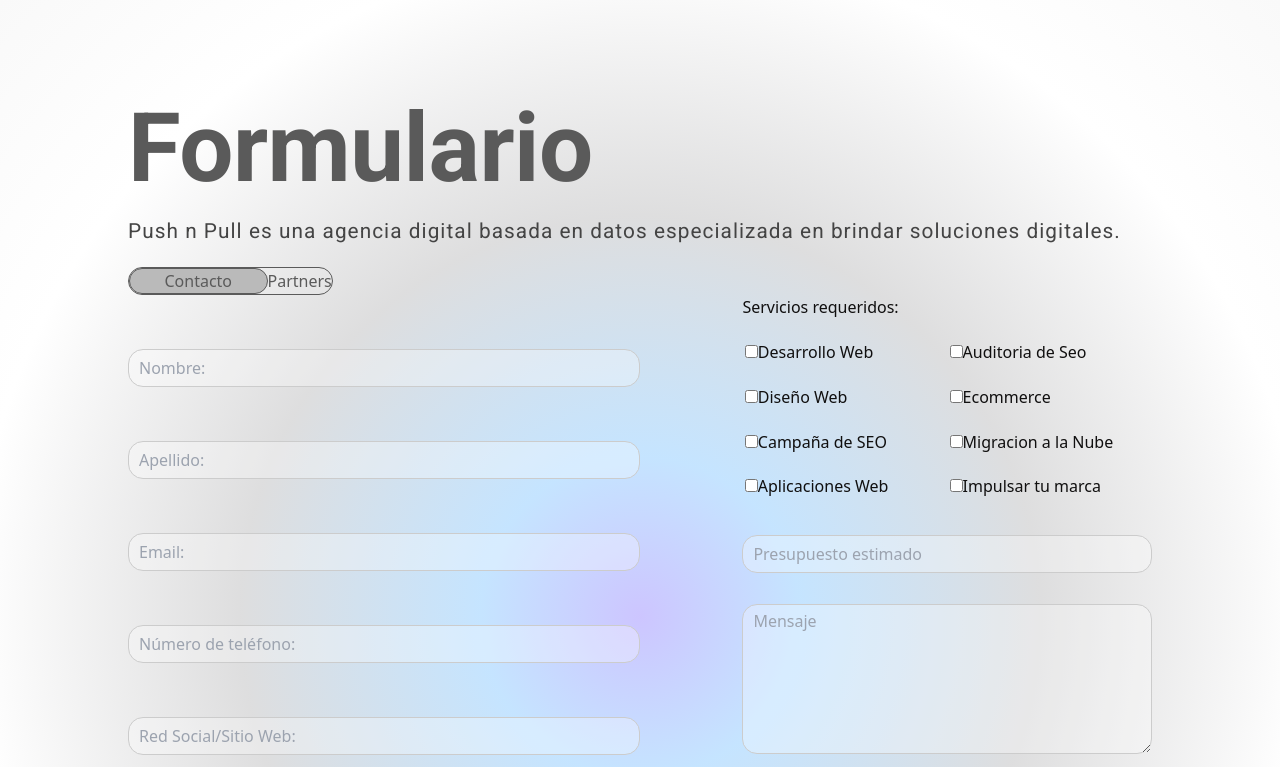
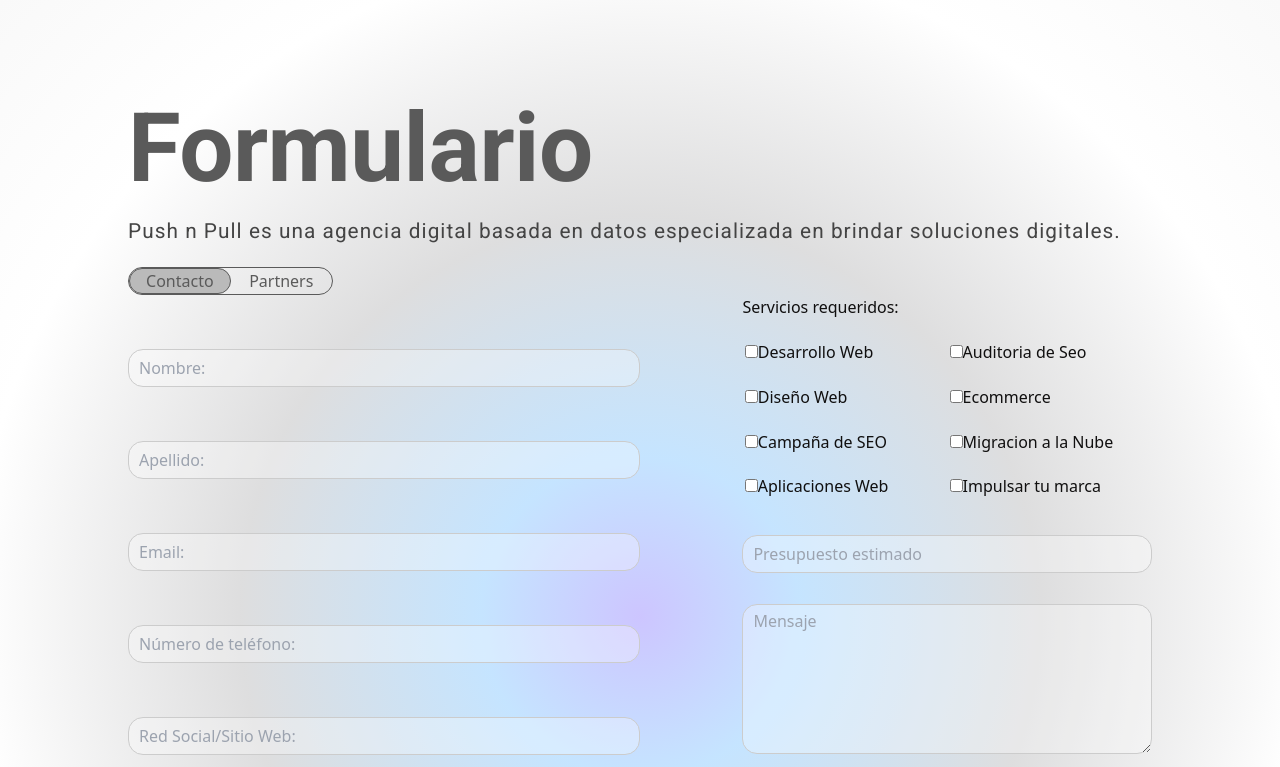
Before and after one commit to AgustinMateos/pushnpull, a React (Vite) app: page /ContactoPage in a window 1280 px wide. Shown: the top 767 px of the page. Built offline with nearby package versions, Linux system fonts and the light colour scheme.

Commit message:
form mobile

```diff
--- a/src/styles/styles.css
+++ b/src/styles/styles.css
@@ -1238,7 +1238,9 @@
     border: 1px solid #5a5a5a;
     display: flex;
     justify-content: space-between;
+
 }
+.formButtonsContainer button{width:150px}
 
 
 .formPrimerContainerInfo {
@@ -1257,7 +1259,7 @@
 }
 
 .selectedButtonPartners {
-    width: 400px;
+    width: 150px;
 }
 
 .formServiciosRequeridos {
@@ -1367,6 +1369,9 @@
         justify-content: space-evenly;
         flex-direction: column-reverse;
     }
+    .formButtonsContainer {
+        width: 30%;
+    }
 
 }
 
```
